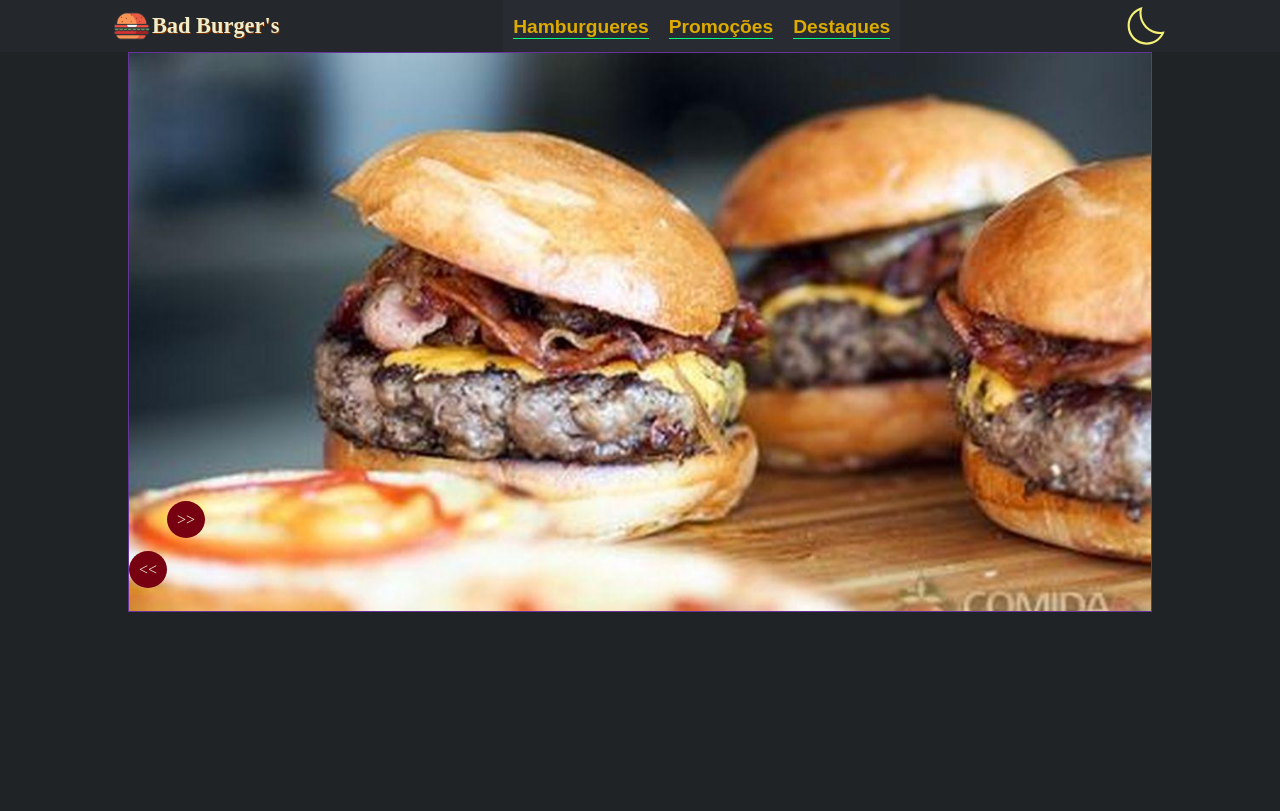
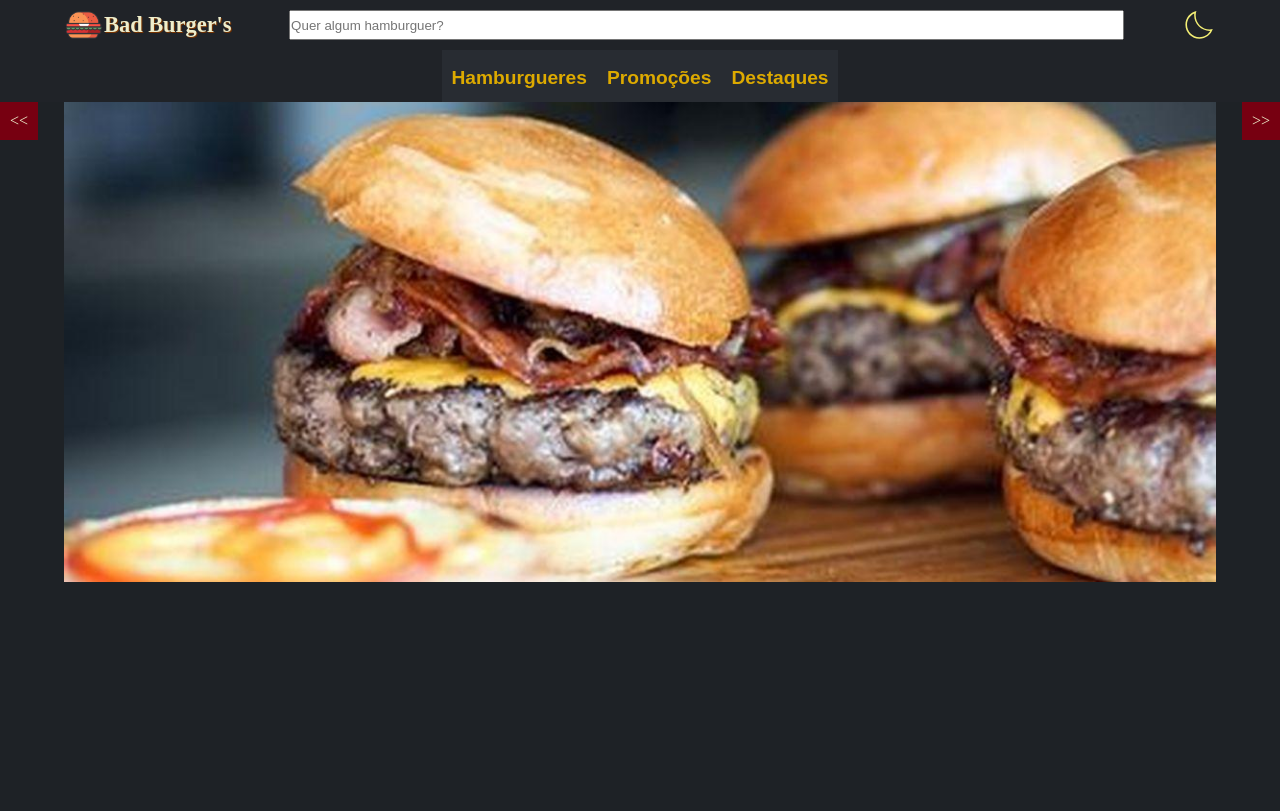
Before and after one commit to 1chard/Projeto-2, a PHP site: page / in a window 1280 px wide. Shown: the top 811 px of the page. Run offline with PHP 8.4, Linux system fonts and the light colour scheme.

Commit message:
Atualizacao

```diff
--- a/index.html
+++ b/index.html
@@ -16,24 +16,36 @@
 </head>
 <body>
     <header>
-        <div id="icone"><img src="img/favicon.png" width="40px" height="40px" >Bad Burger's</div>
-        <div id="botoes">
-            <button onclick="">Hamburgueres</button>
-            <button>Promoções</button>
-            <button>Destaques</button>
+
+
+
+
+
+        <div id="header_principal">
+            <div id="icone"><img src="img/favicon.png" width="40px" height="40px" >Bad Burger's</div>
+            <input id="pesquisa" type="text" placeholder="Quer algum hamburguer?">
+            <img src="img/moon.svg" width="10px" id="mudaTema">
         </div>
-        <img src="img/moon.svg" width="40px" id="mudaTema">
-
+        <div id="header_secundario">
+            <div id="botoes">
+                <button>Hamburgueres</button>
+                <button>Promoções</button>
+                <button>Destaques</button>
+            </div>
+        </div>
     </header>
 
-    <banner></banner>
+    <div id="banner">
+        <banner></banner>
+    </div>
+
 
     <main>
         <aside>
 
         </aside>
         <section>
-
+            <div class="caixa"></div>
         </section>
     </main>
     <extra>
--- a/main.js
+++ b/main.js
@@ -16,10 +16,10 @@ const temaClaro = image => {
 
 const temaEscuro = image => {
     image.src = "./img/moon.svg"
-    document.body.style.setProperty("--main-color", "#24272b");
+    document.body.style.setProperty("--main-color", "#202328");
     document.body.style.setProperty("--main-extra", "#282c32");
-    document.body.style.setProperty("--background-color", "#202326");
-    document.body.style.setProperty("--background-extra", "#161920");
+    document.body.style.setProperty("--background-color", "#1e2226");
+    document.body.style.setProperty("--background-extra", "#161b20");
     document.body.style.setProperty("--secondary-color", "#701");
     document.body.style.setProperty("--secondary-extra", "#730");
     document.body.style.setProperty("--text-color", "#eec");
--- a/modules/banner.js
+++ b/modules/banner.js
@@ -1,12 +1,11 @@
 'use strict'
 
-const moveImage = (banner, value) =>{
+const moveImage =  async (banner, value) =>{
     banner.transitionPosition += value;
     banner.subcontainer.style.left = banner.transitionPosition + 'px'
 }
 
-const moveImageSafe = (banner, value) =>{
-    console.log(banner.transitionPosition + value )
+const moveImageSafe =  async (banner, value) =>{
 
     if(banner.transitionPosition + value >= 0)
         banner.transitionPosition = 0;
@@ -20,6 +19,7 @@ const moveImageSafe = (banner, value) =>{
 class Banner{
     //booleano que rastreia tudo
     isMoving = false;
+    isDragLocked = true;
     isLocked = false;
 
     //rastreia imagem
@@ -47,6 +47,8 @@ class Banner{
 
         this.generateImage('../img/hamburguer_classico.jpg')
         this.generateImage('../img/hamburguer_salada.jpg')
+        this.generateImage('../img/hamburguer_salada.jpg')
+        this.generateImage('../img/hamburguer_salada.jpg')
 
 
         this.subcontainer.children[0].style.backgroundColor = 'red'
@@ -56,8 +58,6 @@ class Banner{
         window.addEventListener("resize" ,() => this.resize());
 
         //moveffect que segura as infos
-        this.isMoving = false
-        this.imageTracker = 0
 
         this.container.addEventListener("mousedown", e => {
             this.isMoving = true
@@ -66,15 +66,19 @@ class Banner{
         this.container.addEventListener("mouseup", e => {
             this.isMoving = false
         })
+        this.container.addEventListener("mouseout", e => {
+            this.isMoving = false
+        })
 
         this.container.addEventListener("mousemove", e => {
-            if(this.isMoving && !this.isLocked) {
-                //if( (this.transitionPosition + e.movementX) <= 0 &&
-                    //(this.transitionPosition + e.movementX) >= (this.subcontainer.offsetWidth * -1))
-
+            if(this.isMoving && !this.isLocked){
                     moveImageSafe(this, e.movementX);
             }
 
+        })
+
+        this.container.addEventListener("touchmove", e => {
+            console.log(e.touches[0].screenX)
         })
 
         //cria os botoes
@@ -84,65 +88,73 @@ class Banner{
 
     generateButtons(){
         let buttonLeft = document.createElement("div");
-        buttonLeft.style.position = 'relative'
+      //  buttonLeft.style.position = 'relative'
         buttonLeft.textContent = '<<'
         buttonLeft.id = 'buttonBannerLeft'
-        this.container.appendChild(buttonLeft);
+        this.container.parentElement.insertBefore(buttonLeft, this.container);
 
 
         let buttonRight = document.createElement("div");
-        buttonRight.style.position = 'relative'
+        //buttonRight.style.position = 'relative'
         buttonRight.textContent = '>>'
         buttonRight.id = 'buttonBannerRight'
 
         buttonRight.onclick = () => this.moveRight();
         buttonLeft.onclick = () => this.moveLeft();
-        this.container.appendChild(buttonRight);
+        this.container.parentElement.appendChild(buttonRight);
+
     }
 
     moveLeft(){
-
-        if(this.imageTracker > 0 && !this.isLocked){ //se n for o ultimo elemento
-
-            this.subcontainer.style.transitionDuration = '1.5s'
+        if(!this.isLocked) {
+            this.isLocked = true;
+            this.subcontainer.style.transitionDuration = '1.2s'
             this.subcontainer.style.transitionProperty = 'left'
-            this.isLocked = true;
-
-            setTimeout( () => {
+            setTimeout(() => {
                 this.subcontainer.style.transitionDuration = '0s'
                 this.isLocked = false
-            }, 1500)
+            }, 1200)
 
-            this.imageTracker--;
 
-            moveImage(this, this.container.clientWidth);
+            if (this.imageTracker > 0) { //se n for o ultimo elemento
+                this.imageTracker--;
+
+                moveImage(this, this.container.clientWidth);
+            }
+            else {
+                this.imageTracker = (this.subcontainer.children.length - 1);
+
+                moveImage(this, -(this.container.clientWidth * (this.imageTracker - 1)));
+            }
         }
     }
 
 
     moveRight(){
-
-        if(this.imageTracker < (this.subcontainer.children.length - 1) && !this.isLocked){ //se n for o ultimo elemento
-
-            this.subcontainer.style.transitionDuration = '1.5s'
+        if(!this.isLocked) {
+            this.isLocked = true;
+            this.subcontainer.style.transitionDuration = '1.2s'
             this.subcontainer.style.transitionProperty = 'left'
-            this.isLocked = true;
-
-            setTimeout( () => {
+            setTimeout(() => {
                 this.subcontainer.style.transitionDuration = '0s'
                 this.isLocked = false
-            }, 1500)
+            }, 1200)
 
-            this.imageTracker++;
+            if (this.imageTracker < (this.subcontainer.children.length - 1)) { //se n for o ultimo elemento
+                this.imageTracker++;
 
-            moveImage(this, -this.container.clientWidth);
+                moveImage(this, -this.container.clientWidth);
 
+            } else {
+                this.imageTracker = 0;
 
+                moveImage(this, this.subcontainer.clientWidth - this.container.clientWidth);
+            }
         }
     }
 
     generateImage(imageLink){
-            let image = document.createElement("div")
+            let image = document.createElement("drag")
 
             image.style.height = '100%'
             image.style.backgroundImage = "url('" + imageLink + "')";
@@ -150,6 +162,7 @@ class Banner{
             image.style.backgroundRepeat = 'no-repeat'
             image.style.backgroundPosition = 'center'
             image.style.left = '0px'
+            image.draggable = "false"
 
             this.subcontainer.appendChild(image)
 
--- a/modules/dynamicheader.js
+++ b/modules/dynamicheader.js
@@ -3,7 +3,7 @@ let scrollTrack = window.scrollY;
 
 const efeitoSumir = header => {
     //so escondo quando tiver saindo do cabecalho, cuidado! pode esconder o texto
-    if( !(header.offsetHeight * 2 < window.scrollY) )
+    if( !(header.offsetHeight * 2 < window.scrollY) || (scrollTrack > window.scrollY) )
         header.classList.remove('effectHeader')
 
     else
--- a/style/banner.css
+++ b/style/banner.css
@@ -1,26 +1,41 @@
+#banner{
+    display: block;
+    width: 90%;
+    height: 60vh;
+    min-height: 360px;
+    overflow: hidden;
+    display: flex;
+    min-width: 1024px;
+}
+
 banner{
     display: block;
-    width: 80%;
-    height: 70vh;
-    min-height: 360px;
-    border: 1px solid rebeccapurple;
-    overflow: hidden;
+    height: 100%;
+    flex: 1 0 auto;
+    width: 100%;
 }
 
 #buttonBannerLeft{
     background: var(--secondary-color);
-    border-radius: 100%;
     padding: 10px;
     z-index: 5;
-    display: inline;
-    top: -50px;
+    display: block;
+    position: absolute;
+    left: 0%;
 }
 
 #buttonBannerRight{
     background: var(--secondary-color);
-    border-radius: 100%;
     padding: 10px;
     z-index: 5;
-    display: inline;
-    top: -100px;
+    display: block;
+
+    right: 0;
+    position: absolute;
+
 }
+@media screen and (max-width: 1024px){
+    #banner {
+        width: 100%;
+    }
+}
--- a/style/header.css
+++ b/style/header.css
@@ -1,6 +1,6 @@
 header{
     display: flex;
-    flex-flow: row wrap;
+    flex-flow: column nowrap;
     width: 100%;
     min-height: 50px;
 
@@ -10,16 +10,38 @@ header{
     align-items: center;
     justify-content: space-around;
     z-index: 10;
+
+    will-change: transform;
+}
+
+#header_principal{
+    display: flex;
+    flex-flow: row nowrap;
+    justify-content: center;
+    gap: 5%;
+    padding: 0 5%;
+
+    width: 100%;
+    align-items: center;
+}
+
+#header_principal > input{
+    flex: 2 1 40%;
+    height: 30px;
+}
+
+#header_principal > input:focus{
+   background-color: springgreen;
 }
 
 .effectHeader{
     transition: .6s 0s transform ease-in;
-    transform: translateY(-52px);
+    transform: translateY(-102px);
 }
 
 #icone{
     flex: 0 0 auto;
-    height: 44px;
+    height: 50px;
     display: flex;
     align-items: center;
     font-size: 1.4em;
@@ -35,8 +57,6 @@ header{
 }
 
 #botoes > button{
-
-
     float: left;
     display: block;
     color: var(--text-extra);
@@ -56,14 +76,6 @@ header{
     cursor: pointer;
 }
 
-#botoes > button::after{
-    content: "";
-    display: block;
-    position: initial;
-    bottom: 1px;
-    border-bottom: 1px springgreen solid;
-}
-
 #botoes > button:hover{
     background-image: linear-gradient(to bottom, var(--secondary-color), var(--secondary-extra));
     border-bottom-color: var(--secondary-color);
@@ -71,26 +83,23 @@ header{
 
 #mudaTema{
     padding: 3px;
-    width: 44px;
-    height: 44px;
+    width: 34px;
+    height: 34px;
     cursor: pointer;
 }
 
-@media screen and (max-width: 730px) {
-    #icone{
-        order: 0;
-    }
-    #botoes{
-        order: 2;
-    }
+@media screen and (max-width: 1024px) {
     header{
-        justify-content: space-around;
-        padding-bottom: 5px;
+        justify-content: center;
+        padding: 0 1%;
+        gap: 0;
     }
 
-    .effectHeader{
-        transform: translateY(-101px);
+    header > #mudaTema{
+        background-color: springgreen;
     }
 
-
+    #icone {
+        font-size: 0px;
+    }
 }
--- a/style/main.css
+++ b/style/main.css
@@ -16,9 +16,9 @@ body * {
     color: var(--text-color);
 }
 
+
 /*aqui vai a tema de cores, padrao escuro*/
 *:root {
-
     --main-color: white;
     --main-extra: white;
     --background-color: white;
```
